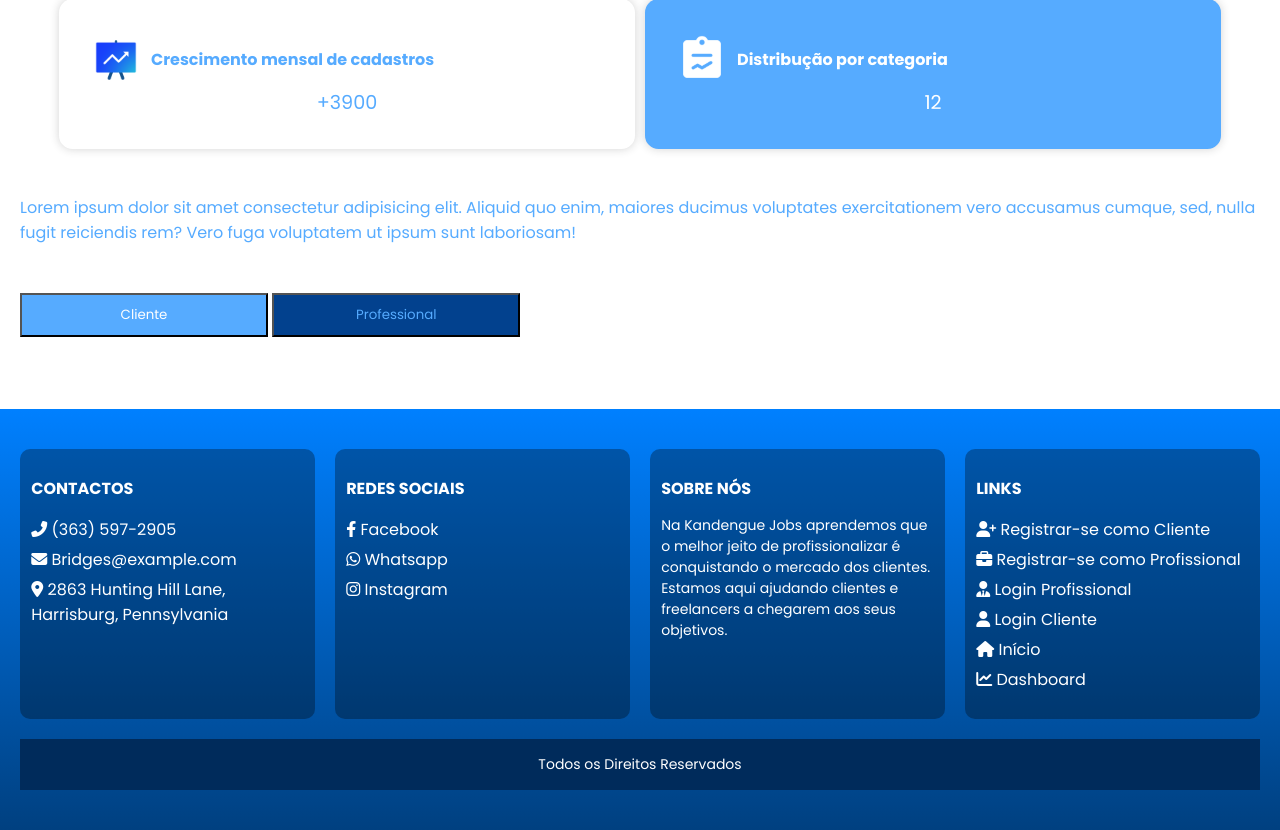
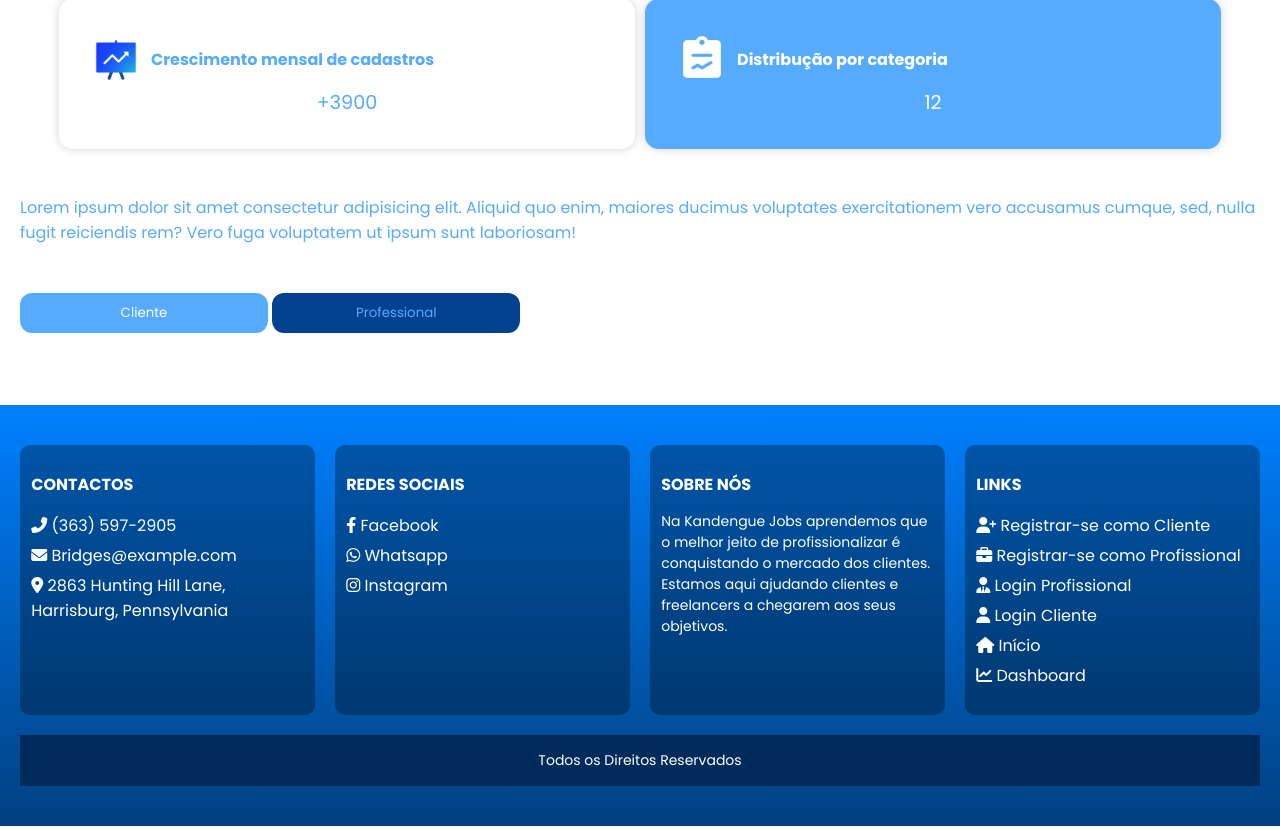
Before and after one commit to danielalcino/falskteste, a Flask app: page / in a window 1280 px wide. Shown: the part 435-1265 px from the top of the page. Run offline with Flask 3, Linux system fonts and the light colour scheme.

```diff
--- a/templates/dash.html
+++ b/templates/dash.html
@@ -46,6 +46,8 @@
         padding: 2em;
     }
     .btn{
+        border: none;
+        border-radius: 12px;
         width: 20%;
         padding: 10px;
         cursor: pointer;
```
